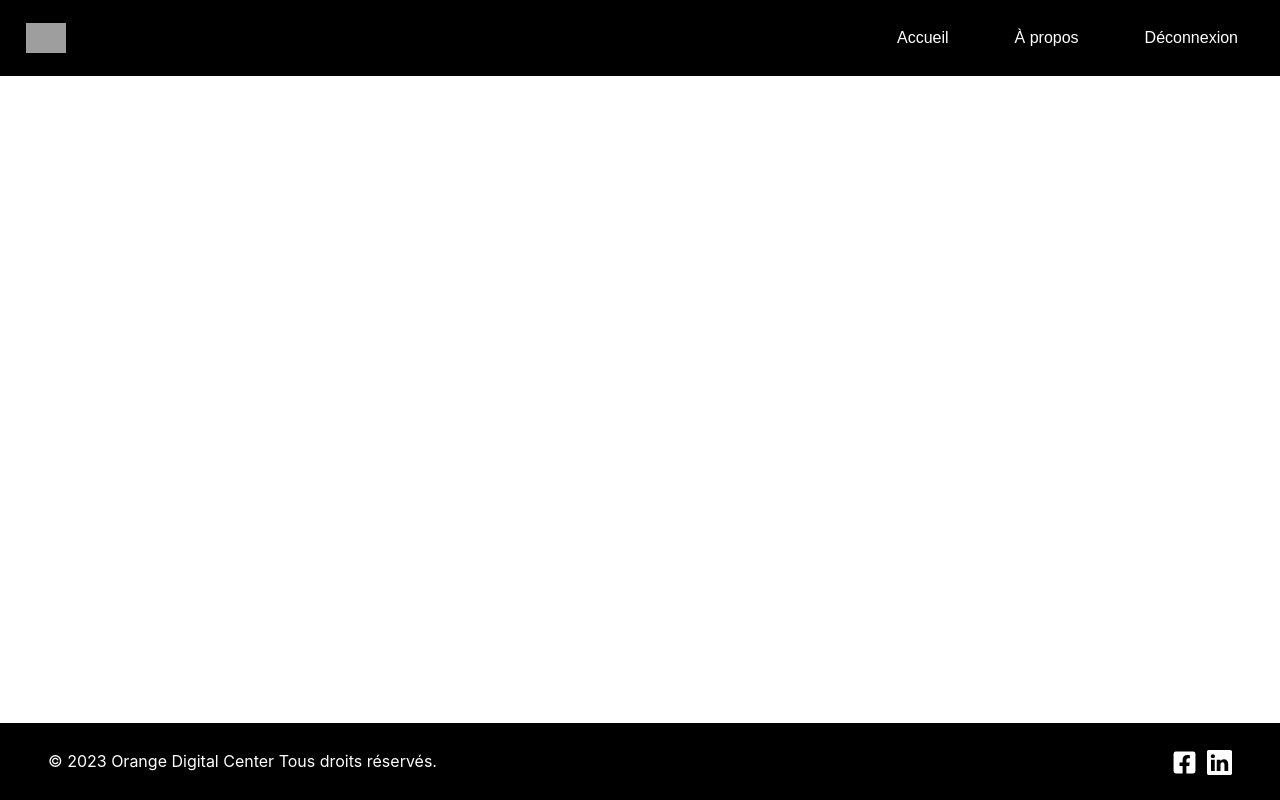
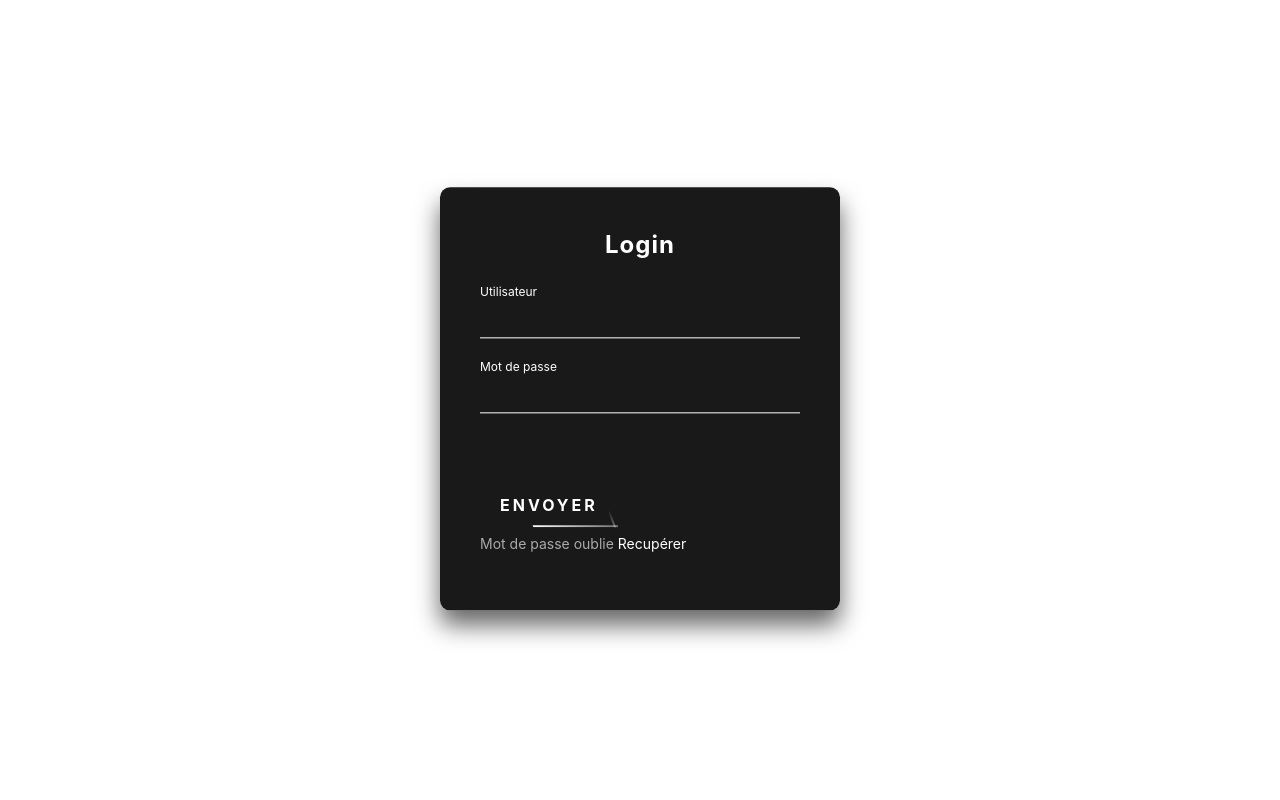
Before and after one commit to antema102/Gestion_salle, a React (Create React App) app: page /connection in a window 1280 px wide. Built offline with nearby package versions, Linux system fonts and the light colour scheme; grey boxes are pictures that could not be loaded.

Commit message:
front-end

```diff
--- a/src/App.js
+++ b/src/App.js
@@ -6,21 +6,28 @@ import './assets/style/Header.css';
 import Footer from './compoments/Footer/Footer';
 import Header from './compoments/Header/Header';
 import NavBar from './compoments/Header/NavBar.js';
-import Aprops from './pages/Aprops';
+import Apropos from './pages/Apropos';
 import Acceuil from './pages/Acceuil';
-
+import Connection from "./pages/Connection";
+import Notfound from "./pages/Notfound";
 import { BrowserRouter, Switch, Route } from "react-router-dom";
 
 class App extends React.Component {
     render() {
         return (
             <BrowserRouter>
-                <NavBar />
                 <Switch>
-                    <Route path="/" component={Acceuil} exact />
-                    <Route path="/Aprops" component={Aprops} />
+                    <Route path="/connection" component={Connection} />
+                    <Route>
+                        <NavBar />
+                        <Switch>
+                            <Route path="/aprops" component={Apropos} />
+                            <Route path="/" component={Acceuil} exact />
+                            <Route  component={Notfound} exact />
+                        </Switch>
+                        <Footer />
+                    </Route>
                 </Switch>
-                <Footer />
             </BrowserRouter>
         )
     }
--- /dev/null
+++ b/src/assets/style/Connection.css
@@ -0,0 +1,183 @@
+.login-box {
+    position: absolute;
+    top: 50%;
+    left: 50%;
+    width: 400px;
+    padding: 40px;
+    margin: 20px auto;
+    transform: translate(-50%, -55%);
+    background: rgba(0, 0, 0, .9);
+    box-sizing: border-box;
+    box-shadow: 0 15px 25px rgba(0, 0, 0, .6);
+    border-radius: 10px;
+}
+
+.login-box p:first-child {
+    margin: 0 0 30px;
+    padding: 0;
+    color: #fff;
+    text-align: center;
+    font-size: 1.5rem;
+    font-weight: bold;
+    letter-spacing: 1px;
+}
+
+.login-box .user-box {
+    position: relative;
+}
+
+.login-box .user-box input {
+    width: 100%;
+    padding: 10px 0;
+    font-size: 16px;
+    color: #fff;
+    margin-bottom: 30px;
+    border: none;
+    border-bottom: 1px solid #fff;
+    outline: none;
+    background: transparent;
+}
+
+.login-box .user-box label {
+    position: absolute;
+    top: 0;
+    left: 0;
+    padding: 10px 0;
+    font-size: 16px;
+    color: #fff;
+    pointer-events: none;
+    transition: .5s;
+}
+
+.login-box .user-box input:focus~label,
+.login-box .user-box input:valid~label {
+    top: -20px;
+    left: 0;
+    color: #fff;
+    font-size: 12px;
+}
+
+.login-box form a {
+    position: relative;
+    display: inline-block;
+    padding: 10px 20px;
+    font-weight: bold;
+    color: #fff;
+    font-size: 16px;
+    text-decoration: none;
+    text-transform: uppercase;
+    overflow: hidden;
+    transition: .5s;
+    margin-top: 40px;
+    letter-spacing: 3px
+}
+
+.login-box a:hover {
+    background: #fff;
+    color: #272727;
+    border-radius: 5px;
+}
+
+.login-box a span {
+    position: absolute;
+    display: block;
+}
+
+.login-box a span:nth-child(1) {
+    top: 0;
+    left: -100%;
+    width: 100%;
+    height: 2px;
+    background: linear-gradient(90deg, transparent, #fff);
+    animation: btn-anim1 1.5s linear infinite;
+}
+
+@keyframes btn-anim1 {
+    0% {
+        left: -100%;
+    }
+
+    50%,
+    100% {
+        left: 100%;
+    }
+}
+
+.login-box a span:nth-child(2) {
+    top: -100%;
+    right: 0;
+    width: 2px;
+    height: 100%;
+    background: linear-gradient(180deg, transparent, #fff);
+    animation: btn-anim2 1.5s linear infinite;
+    animation-delay: .375s
+}
+
+@keyframes btn-anim2 {
+    0% {
+        top: -100%;
+    }
+
+    50%,
+    100% {
+        top: 100%;
+    }
+}
+
+.login-box a span:nth-child(3) {
+    bottom: 0;
+    right: -100%;
+    width: 100%;
+    height: 2px;
+    background: linear-gradient(270deg, transparent, #fff);
+    animation: btn-anim3 1.5s linear infinite;
+    animation-delay: .75s
+}
+
+@keyframes btn-anim3 {
+    0% {
+        right: -100%;
+    }
+
+    50%,
+    100% {
+        right: 100%;
+    }
+}
+
+.login-box a span:nth-child(4) {
+    bottom: -100%;
+    left: 0;
+    width: 2px;
+    height: 100%;
+    background: linear-gradient(360deg, transparent, #fff);
+    animation: btn-anim4 1.5s linear infinite;
+    animation-delay: 1.125s
+}
+
+@keyframes btn-anim4 {
+    0% {
+        bottom: -100%;
+    }
+
+    50%,
+    100% {
+        bottom: 100%;
+    }
+}
+
+.login-box p:last-child {
+    color: #aaa;
+    font-size: 14px;
+}
+
+.login-box a.a2 {
+    color: #fff;
+    text-decoration: none;
+}
+
+.login-box a.a2:hover {
+    background: transparent;
+    color: #aaa;
+    border-radius: 5px;
+}
--- a/src/assets/style/Footer.css
+++ b/src/assets/style/Footer.css
@@ -1,4 +1,3 @@
-/* Footer.css */
 
 .copyRightStyle {
     background-color: #000000;
@@ -36,10 +35,10 @@
     font-size: 25px;
 
   }
-.socialLinks .Facebook:hover{
+.socialLinks a.Facebook:hover{
     color: #1877F2;
 }
 
-.socialLinks .Linkedin:hover{
+.socialLinks a.Linkedin:hover{
    color: #2867B2
 }
--- a/src/assets/style/NavBar.css
+++ b/src/assets/style/NavBar.css
@@ -1,11 +1,11 @@
-#navbar_css a{
+.navbar a{
 
     color:  white;
     font-size: 16px;
     font-family: Arial, Helvetica, sans-serif;
     margin: 10px;
 }
-#navbar_css a:hover{
+.navbar a:hover{
 
     color:  #FF7500;
 
@@ -15,3 +15,44 @@
     background-color: #000000;
 
 }
+
+button {
+    background: #fff;
+    border: none;
+    padding: 10px 20px;
+    display: inline-block;
+    font-size: 15px;
+    font-weight: 600;
+    width: 150px;
+    text-transform: uppercase;
+    cursor: pointer;
+    transform: skew(-21deg);
+  }
+
+  span {
+    display: inline-block;
+    transform: skew(21deg);
+  }
+
+  button::before {
+    content: '';
+    position: absolute;
+    top: 0;
+    bottom: 0;
+    right: 100%;
+    left: 0;
+    background: rgb(20, 20, 20);
+    opacity: 0;
+    z-index: -1;
+    transition: all 0.5s;
+  }
+
+  button:hover {
+    color: #ff7500;
+  }
+
+  button:hover::before {
+    left: 0;
+    right: 0;
+    opacity: 1;
+  }
--- /dev/null
+++ b/src/assets/style/Notfound.css
@@ -0,0 +1,19 @@
+.not-found-container {
+    display: flex;
+    flex-direction: column;
+    align-items: center;
+    justify-content: center;
+    height: 65vh;
+  }
+
+  .not-found-image {
+    width: 200px;
+    height: auto;
+  }
+
+  .not-found-text {
+    font-size: 18px;
+    color: #333;
+    margin-top: 20px;
+    text-align: center;
+  }
--- a/src/compoments/Header/NavBar.js
+++ b/src/compoments/Header/NavBar.js
@@ -1,24 +1,37 @@
 import React from "react";
 import '../../assets/style/NavBar.css';
 import { NavLink } from 'react-router-dom';
-
+import logo from '../../assets/image/logo_orange.jpg';
 class NavBar extends React.Component {
     render() {
         return (
             <>
-                <nav className="navbar" id="navbar_css">
+                <nav className="navbar">
                     <NavLink className="navbar-brand" to="/">
-                        <img src="#" alt="logo" style={{ width: '40px' }} />
+                        <img src={logo} alt="logo" style={{ width: '200px' }}/>
+
                     </NavLink>
                     <ul className="nav justify-content-end">
                         <li className="nav-item">
-                            <NavLink className="nav-link ml-4" to="/" exact={true}>Accueil</NavLink>
+                            <NavLink className="nav-link ml-4" to="/" exact={true}>
+                                <button>
+                                    <span>Acceuil</span>
+                                </button>
+                            </NavLink>
                         </li>
                         <li className="nav-item">
-                            <NavLink className="nav-link ml-4" to="/Aprops" exact={true}>À propos</NavLink>
+                            <NavLink className="nav-link ml-4" to="/Apropos" exact={true}>
+                                <button>
+                                    <span>A propos</span>
+                                </button>
+                            </NavLink>
                         </li>
                         <li className="nav-item">
-                            <NavLink className="nav-link ml-4" to="#" exact={true}>Déconnexion</NavLink>
+                            <NavLink className="nav-link ml-4" to="/connection" exact={true}>
+                                <button>
+                                    <span>Deconnection</span>
+                                </button>
+                            </NavLink>
                         </li>
                     </ul>
                 </nav>
--- /dev/null
+++ b/src/pages/Apropos.js
@@ -0,0 +1,8 @@
+import React from "react";
+
+const Apropos = () => {
+    return(
+        <p>Je suis Apropos</p>
+    )
+    }
+export default Apropos;
--- a/src/pages/Aprops.js
+++ /dev/null
@@ -1,8 +0,0 @@
-import React from "react";
-
-const Aprops = () => {
-    return(
-        <p>Je suis Aprops</p>
-    )
-    }
-export default Aprops;
--- /dev/null
+++ b/src/pages/Connection.js
@@ -0,0 +1,36 @@
+import React from "react";
+import '../assets/style/Connection.css';
+
+
+class Connection extends React.Component {
+    render() {
+        return (
+            <>
+
+                    <div className="login-box">
+                        <p>Login</p>
+                        <form>
+                            <div className="user-box">
+                                <input required="" name="" type="text" />
+                                <label>Utilisateur</label>
+                            </div>
+                            <div className="user-box">
+                                <input required="" name="" type="password" />
+                                <label>Mot de passe</label>
+                            </div>
+                            <a href="#">
+                                <span></span>
+                                <span></span>
+                                <span></span>
+                                <span></span>
+                                Envoyer
+                            </a>
+                        </form>
+                        <p>Mot de passe oublie <a href="" className="a2">Recupérer </a></p>
+                    </div>
+
+            </>
+        )
+    }
+}
+export default Connection;
--- /dev/null
+++ b/src/pages/Notfound.js
@@ -0,0 +1,17 @@
+import React from "react";
+import '../assets/style/Notfound.css';
+import NotFoundImage from '../assets/image/error.png';
+
+const Notfound = () => {
+    return (
+        <>
+            <div className="not-found-container">
+                <img src={NotFoundImage} alt="Not Found" className="not-found-image" />
+                <p className="not-found-text">
+                    La page que vous recherchez est introuvable ou n'existe plus.
+                </p>
+            </div>
+        </>
+    )
+}
+export default Notfound;
```
Also changed, not shown: src/assets/image/error.png (added), src/assets/image/logo_orange.jpg (added).
